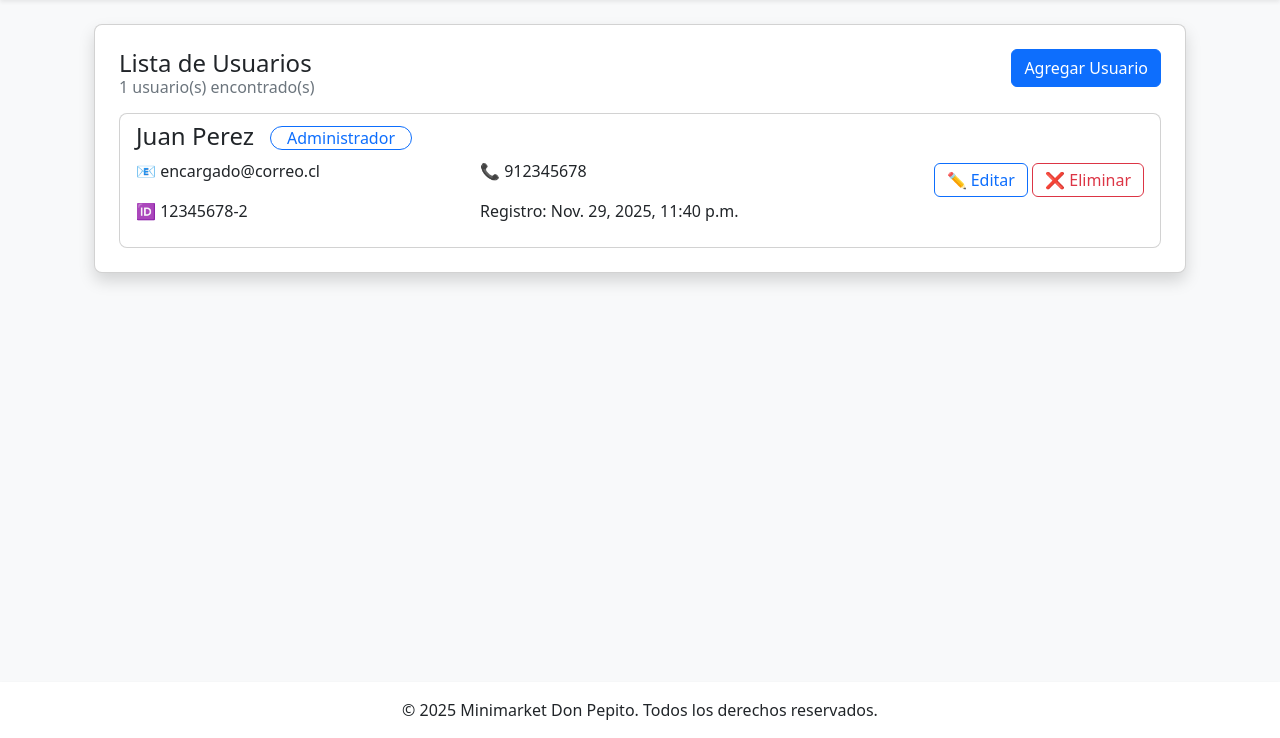
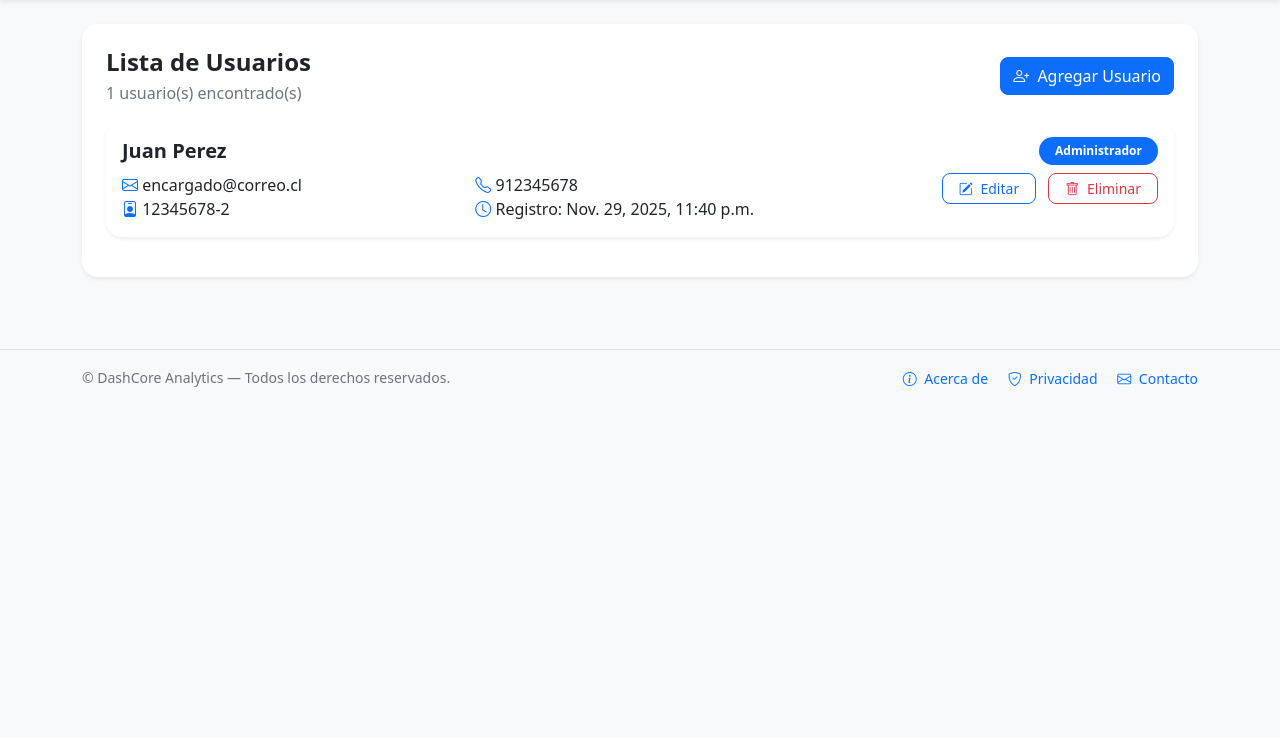
Before and after one commit to AngheloBT/ProyectoDjango, a Django app: page /users/ in a window 1280 px wide. Shown: the part 62-800 px from the top of the page. Run offline with Django 5.2, Linux system fonts and the light colour scheme; a user stored in the database is signed in; data comes from the database, SQL or seed files in the repository; both versions use the stored data as it was after the commit; some libraries are stand-ins or nearby versions.

Commit message:
commit de cambios en el front

```diff
--- a/ProyectoSaaS/portal/templates/base.html
+++ b/ProyectoSaaS/portal/templates/base.html
@@ -7,6 +7,8 @@
     <meta charset="UTF-8">
     <meta name="viewport" content="width=device-width, initial-scale=1.0">
     <title>{% block title %}Minimarket Don Pepito{% endblock %}</title>
+    <link rel="stylesheet" href="https://cdn.jsdelivr.net/npm/bootstrap-icons@1.11.1/font/bootstrap-icons.css">
+    <link rel="icon" type="image/svg+xml" href="{% static 'favicon.svg' %}">
     <link href="{% static 'bootstrap/css/bootstrap.min.css' %}" rel="stylesheet">
 </head>
 
@@ -83,12 +85,30 @@
     </main>
 
     <script src="{% static 'bootstrap/js/bootstrap.bundle.min.js' %}"></script>
+            <!-- Footer -->
+    <footer class="mt-5 py-3 bg-light border-top">
+        <div class="container d-flex flex-column flex-md-row justify-content-between align-items-center">
 
-    <footer class="bg-white text-center py-3 shadow-sm mt-auto">
-        {% block footer %}
-        <p class="mb-0">&copy; 2025 Minimarket Don Pepito. Todos los derechos reservados.</p>
-        {% endblock %}
-    </footer>
+          <!-- Lado Izquierdo -->
+          <p class="m-0 text-secondary small">
+            © DashCore Analytics — Todos los derechos reservados.
+          </p>
+
+          <!-- Lado Derecho -->
+          <div class="mt-2 mt-md-0">
+            <a href="#" class="text-decoration-none text-primary me-3 small">
+              <i class="bi bi-info-circle me-1"></i> Acerca de
+            </a>
+            <a href="#" class="text-decoration-none text-primary me-3 small">
+              <i class="bi bi-shield-check me-1"></i> Privacidad
+            </a>
+            <a href="#" class="text-decoration-none text-primary small">
+              <i class="bi bi-envelope me-1"></i> Contacto
+            </a>
+          </div>
+
+        </div>
+      </footer>
 
 </body>
 
--- a/ProyectoSaaS/portal/templates/list_users.html
+++ b/ProyectoSaaS/portal/templates/list_users.html
@@ -1,49 +1,75 @@
 {% extends 'base.html' %}
 
 {% block content %}
-<div class="container d-flex justify-content-center p-4">
-    <div class="card shadow rounded-3 p-4" style="width: 100%;">
-        <div class="row align-content-center">
-            <div class="col text-start">
-                <h1 class="fs-4 m-0">Lista de Usuarios</h1>
-                <h2 class="fs-6 text-secondary fw-normal">{{ users|length }} usuario(s) encontrado(s)</h2>
+<div class="container py-4">
+
+    <!-- CONTENEDOR PRINCIPAL -->
+    <div class="card shadow-sm border-0 rounded-4 p-4">
+
+        <!-- ENCABEZADO -->
+        <div class="d-flex justify-content-between align-items-center mb-3">
+            <div>
+                <h1 class="fs-4 fw-bold mb-1">Lista de Usuarios</h1>
+                <p class="text-secondary m-0">{{ users|length }} usuario(s) encontrado(s)</p>
             </div>
-            <div class="col text-end">
-                <a href="{% url 'register' %}" class="btn btn-primary">Agregar Usuario</a>
-            </div>
+
+            <a href="{% url 'register' %}" class="btn btn-primary rounded-3">
+                <i class="bi bi-person-plus me-1"></i> Agregar Usuario
+            </a>
         </div>
+
+        <!-- LISTA DE USUARIOS -->
         {% for user in users %}
-        <div class="card rounded-3 mt-2" style="width: 100%;">
-            <div class="card-body py-2">
-                <div class="d-flex">
-                    <h3 class="fs-4">{{ user.first_name }} {{ user.last_name }}</h3>
+        <div class="card border-0 shadow-sm rounded-4 mb-3">
+            <div class="card-body">
+
+                <!-- NOMBRE + ROL -->
+                <div class="d-flex justify-content-between align-items-center mb-2">
+
+                    <h3 class="fs-5 fw-bold m-0">
+                        {{ user.first_name }} {{ user.last_name }}
+                    </h3>
+
                     {% if user.is_staff or user.is_superuser %}
-                    <div class="mt-1 px-3">
-                        <span class="border border-primary text-primary rounded-4 px-3">Administrador</span>
-                    </div>
+                    <span class="badge text-bg-primary px-3 py-2 rounded-pill">Administrador</span>
                     {% else %}
-                    <div class="mt-1 px-3">
-                        <span class="border border-primary text-primary rounded-4 px-3">Empleado</span>
-                    </div>
+                    <span class="badge text-bg-secondary px-3 py-2 rounded-pill">Empleado</span>
                     {% endif %}
                 </div>
-                <div class="row align-content-center">
-                    <div class="col-4 text-start">
-                        <p>📧 {{ user.username }}</p>
-                        <p>🆔 {{ user.rut }}</p>
+
+                <!-- INFORMACIÓN -->
+                <div class="row">
+
+                    <div class="col-12 col-md-4">
+                        <p class="m-0"><i class="bi bi-envelope text-primary"></i> {{ user.username }}</p>
+                        <p class="m-0"><i class="bi bi-person-badge text-primary"></i> {{ user.rut }}</p>
                     </div>
-                    <div class="col-4 text-start">
-                        <p>📞 {{ user.telefono }}</p>
-                        <p>Registro: {{ user.date_joined }} </p>
+
+                    <div class="col-12 col-md-4 mt-2 mt-md-0">
+                        <p class="m-0"><i class="bi bi-telephone text-primary"></i> {{ user.telefono }}</p>
+                        <p class="m-0"><i class="bi bi-clock text-primary"></i> Registro: {{ user.date_joined }}</p>
                     </div>
-                    <div class="col-4 text-end">
-                        <a href="{% url 'edit_user' user.pk %}" class="btn btn-outline-primary py-1 my-1">✏️ Editar</a>
-                        <a href="{% url 'delete_user' user.pk %}" class="btn btn-outline-danger py-1 my-1">❌ Eliminar</a>
+
+                    <!-- BOTONES -->
+                    <div class="col-12 col-md-4 text-md-end mt-3 mt-md-0">
+
+                        <a href="{% url 'edit_user' user.pk %}"
+                           class="btn btn-outline-primary btn-sm me-2 px-3 rounded-3">
+                            <i class="bi bi-pencil-square me-1"></i> Editar
+                        </a>
+
+                        <a href="{% url 'delete_user' user.pk %}"
+                           class="btn btn-outline-danger btn-sm px-3 rounded-3">
+                            <i class="bi bi-trash me-1"></i> Eliminar
+                        </a>
+
                     </div>
                 </div>
+
             </div>
         </div>
         {% endfor %}
+
     </div>
 </div>
 {% endblock %}
```
Also changed, not shown: ProyectoSaaS/portal/templates/index.html (+47 -17 lines), ProyectoSaaS/portal/templates/login.html (+33 -9 lines), ProyectoSaaS/db.sqlite3, ProyectoSaaS/static/favicon.svg (added), ProyectoSaaS/static/img/logo.png (added).
